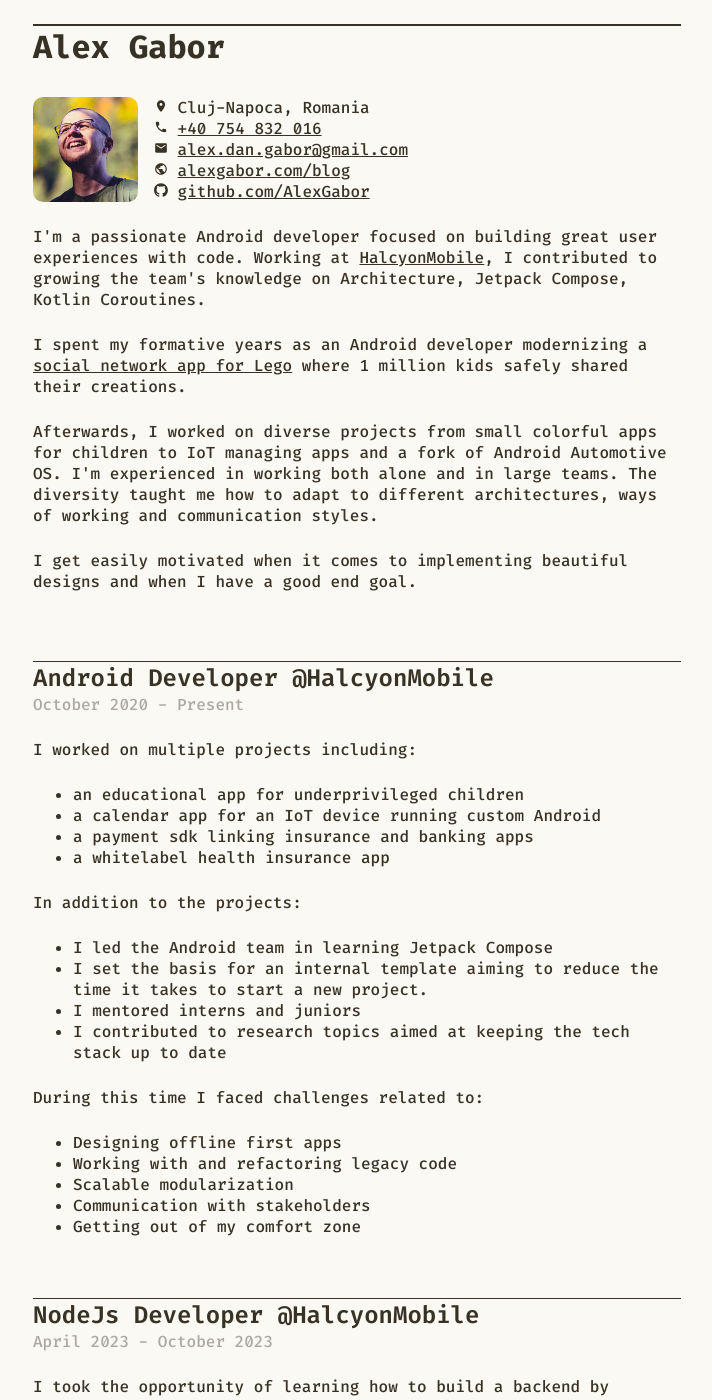
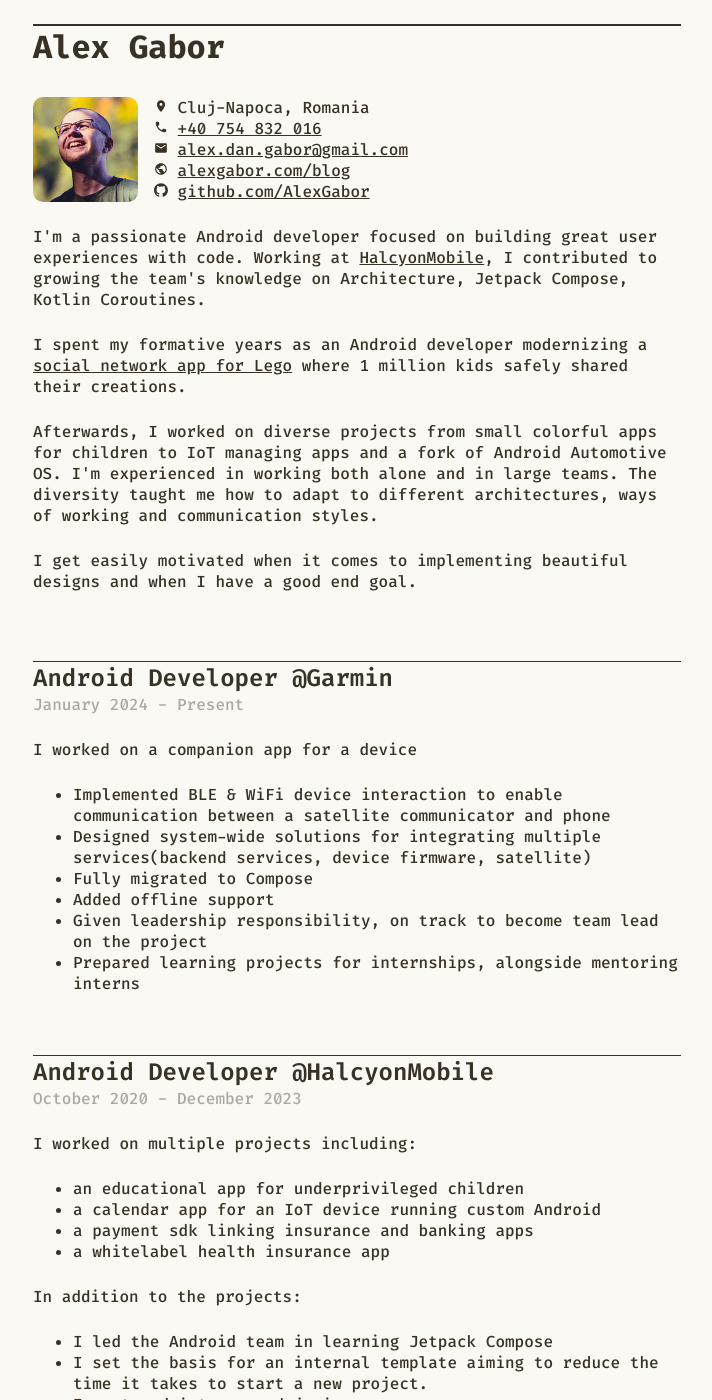
Before and after one commit to AlexGabor/alexgabor.com, a Jekyll site: the page built from cv.html, in a window 1280 px wide and 1400 px high. Shown: the whole window, without its empty margins (283-995 px from the left). Built offline with Jekyll 4.4.1, drawn with Linux system fonts in a browser that asks for light colours.

Commit message:
Update cv.html

```diff
--- a/cv.html
+++ b/cv.html
@@ -38,7 +38,6 @@
 </div>
 </div>
 
-
 <p>
   I'm a passionate Android developer focused on building great user experiences
   with code. Working at <a href="https://halcyonmobile.com/">HalcyonMobile</a>,
@@ -68,8 +67,24 @@
 
 </br>
 
+
+<h2>Android Developer @Garmin</h2>
+<span class="date">January 2024 - Present</span>
+
+<p>I worked on a companion app for a device</p>
+<ul>
+    <li>Implemented BLE & WiFi device interaction to enable communication between a satellite communicator and phone</li>
+    <li>Designed system-wide solutions for integrating multiple services(backend services, device firmware, satellite)</li>
+    <li>Fully migrated to Compose</li>
+    <li>Added offline support</li>
+    <li>Given leadership responsibility, on track to become team lead on the project</li>
+    <li>Prepared learning projects for internships, alongside mentoring interns</li>
+</ul>
+
+</br>
+
 <h2>Android Developer @HalcyonMobile</h2>
-<span class="date">October 2020 - Present</span>
+<span class="date">October 2020 - December 2023</span>
 
 <p>I worked on multiple projects including:</p>
 <ul>
@@ -89,17 +104,6 @@
       <li>I mentored interns and juniors</li>
       <li>I contributed to research topics aimed at keeping the tech stack up to date</li>
   </ul>
-
-<p>
-  During this time I faced challenges related to:
-</p>
-<ul>
-    <li>Designing offline first apps</li>
-    <li>Working with and refactoring legacy code</li>
-    <li>Scalable modularization</li>
-    <li>Communication with stakeholders</li>
-    <li>Getting out of my comfort zone</li>
-</ul>
 
 </br>
 
```
